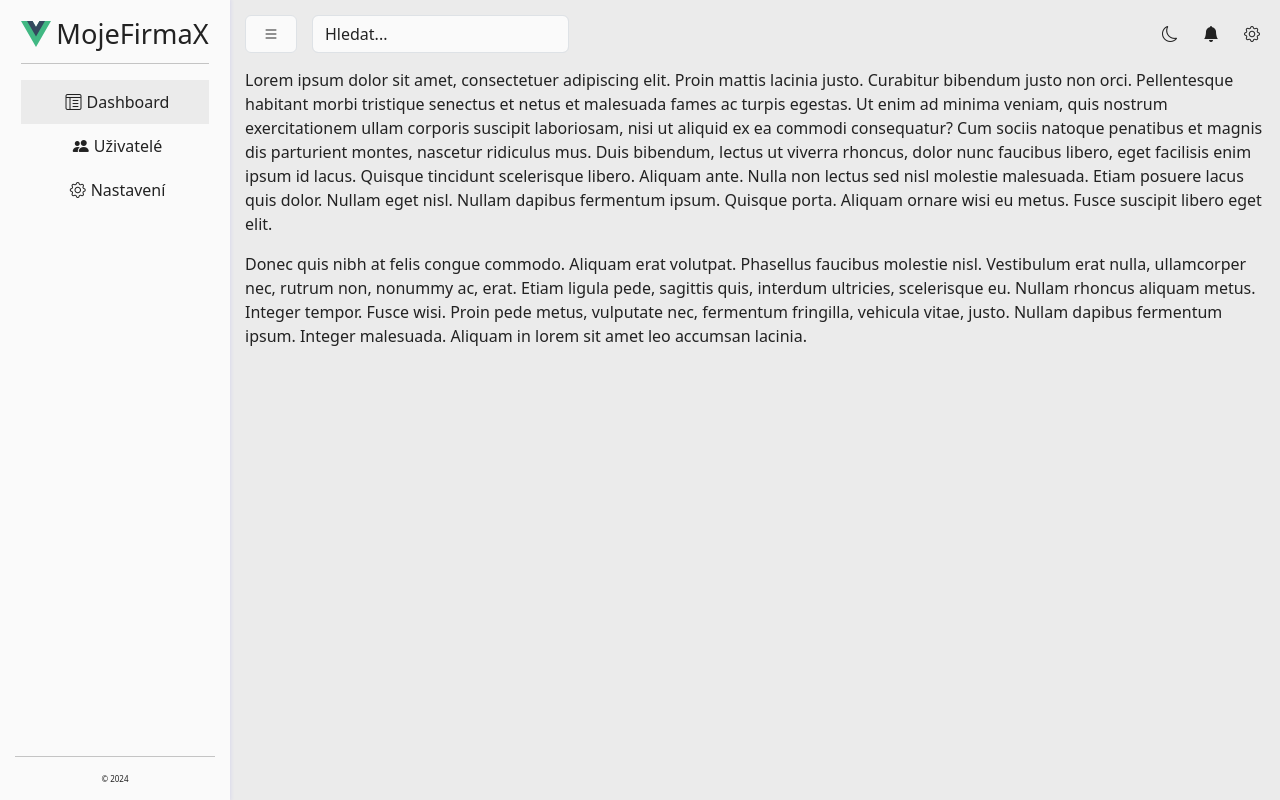
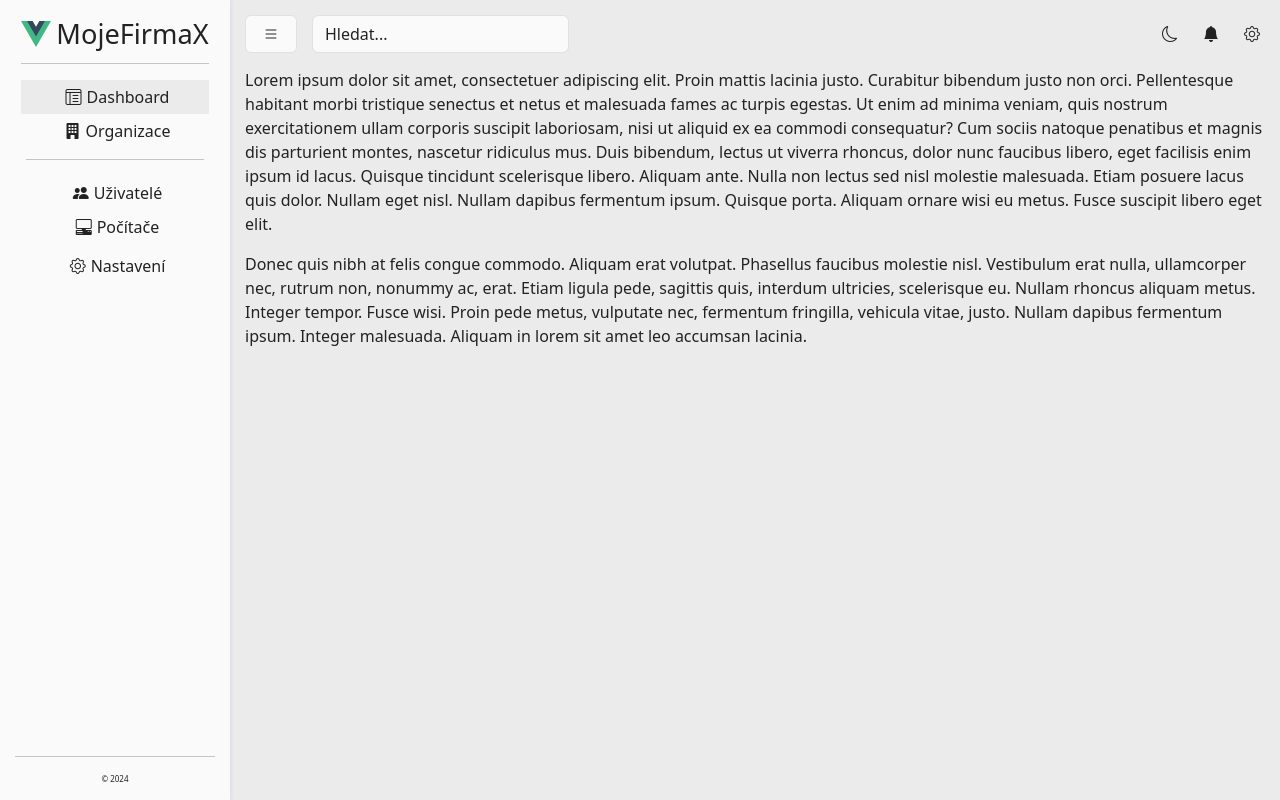
Before and after one commit to jaroslavciza/vue.js-intranet, a Vue app: page / in a window 1280 px wide. Built offline with nearby package versions, Linux system fonts and the light colour scheme; no server answers.

Commit message:
submenu item highlights

```diff
--- a/src/App.vue
+++ b/src/App.vue
@@ -32,6 +32,7 @@ import Navbar from "./components/Navbar.vue";
     /* padding: 0; */
     /* font-size: 1rem; */
   }
+
   #app {
     padding: 0;
   }
@@ -95,9 +96,9 @@ import Navbar from "./components/Navbar.vue";
   }
 
   .btnTheme {
-    background-color: var(--background-color-secondary);
     border-color: var(--button-border-color);
     color: var(--text-color-primary);
+    background-color: var(--background-color-secondary);
   }
 
   .btnTheme:hover {
--- /dev/null
+++ b/src/components/Computers.vue
@@ -0,0 +1,22 @@
+<script setup>
+
+</script>
+
+<template>
+  <div class="computers">
+    <h2>Počítače</h2>
+    <p>
+      Lorem ipsum dolor sit amet, consectetuer adipiscing elit. Proin mattis lacinia justo. Curabitur bibendum justo non orci. Pellentesque habitant morbi tristique senectus et netus et malesuada fames ac turpis egestas. Ut enim ad minima veniam, quis nostrum exercitationem ullam corporis suscipit laboriosam, nisi ut aliquid ex ea commodi consequatur? Cum sociis natoque penatibus et magnis dis parturient montes, nascetur ridiculus mus. Duis bibendum, lectus ut viverra rhoncus, dolor nunc faucibus libero, eget facilisis enim ipsum id lacus. Quisque tincidunt scelerisque libero. Aliquam ante. Nulla non lectus sed nisl molestie malesuada. Etiam posuere lacus quis dolor. Nullam eget nisl. Nullam dapibus fermentum ipsum. Quisque porta. Aliquam ornare wisi eu metus. Fusce suscipit libero eget elit.
+    </p>
+    <!-- {{ $route }} -->
+  </div>
+</template>
+
+<style>
+  .computers {
+    padding-top: 15px;
+    flex: 1;
+    overflow-y: auto;
+    /* width: 100%; */
+  }
+</style>
--- a/src/components/Navbar.vue
+++ b/src/components/Navbar.vue
@@ -11,7 +11,6 @@
 
 <template>
   <div class="navBar">
-
     <div class="navbarLeft">
       <!-- <button :class="store.isDarkTheme ? 'btn btn-dark' : 'btn btn-light'" @click="store.toggleSidebar"><i class="bi bi-list"></i></button> -->
       <button class='btn btnTheme' @click="store.toggleSidebar"><i class="bi bi-list"></i></button>
@@ -33,7 +32,7 @@
     display: flex;
     justify-content: space-between;
     align-items: center;
-    flex-shrink: 0;
+    /* flex-shrink: 0; */
     /* flex-shrink: 0; */
     /* width: 100%; */
   }
--- a/src/components/Sidebar.vue
+++ b/src/components/Sidebar.vue
@@ -1,51 +1,20 @@
 <script setup>
     import { ref } from "vue";
-    import { RouterLink, useRoute } from 'vue-router';
 
     import CompanyName from "./CompanyName.vue";
+    import SidebarMenu from "./SidebarMenu.vue";
+
     import { store } from './store.js';
-
-    const isActiveMenuLink = (routePath) => {
-      const route = useRoute();
-      return route.path === routePath;
-    };
-
-    const menu = ref([
-        {
-            name: "Dashboard",
-            url: "/",
-            icon: 'bi bi-layout-text-window-reverse'
-        },
-        {
-            name: "Uživatelé",
-            url: "/users",
-            icon: 'bi bi-people-fill'
-        },
-        {
-            name: "Nastavení",
-            url: "/settings",
-            icon: 'bi bi-gear'
-        }
-    ]);
 </script>
 
 <template>
     <!-- {{ store.isSidebarCollapsed }} -->
-    <div class="sideBar" :style="{width: store.isSidebarCollapsed ? '30px' : '200px'}">
+    <div class="sideBar" :style="{width: store.isSidebarCollapsed ? '25px' : '200px'}">
         <div class="sidebarTop">
             <CompanyName/>
             <hr>
-            <div class="sidebarMenu">
-                <div :class="[isActiveMenuLink(menuItem.url) ? 'menuItemActive' : '', 'menuItem']" v-for="(menuItem, index) in menu" :key="menuItem.name">
-                  <RouterLink :to="menuItem.url">
-                    <i :class="menuItem.icon"></i>
-                    <span v-if="!store.isSidebarCollapsed">{{ menuItem.name }}</span>
-                  </RouterLink>
-                </div>
-
-            </div>
-        </div>
-
+            <SidebarMenu/>
+          </div>
         <div class="sidebarBottom">
             <hr>
             © 2024
@@ -64,23 +33,7 @@
   }
 
   hr {
-    /* border: 1px solid red; */
     width: 100%;
-    /* margin-bottom: 5px; */
-  }
-
-  .menuItem {
-    width: 100%;
-    text-align: center;
-    padding: 10px;
-  }
-
-  .menuItemActive {
-    background-color: var(--background-color-primary);
-  }
-
-  a {
-    text-decoration: none;
   }
 
   .sidebarTop {
@@ -96,13 +49,4 @@
     gap: 10px;
     justify-content: space-between; */
   }
-
-  .sidebarMenu {
-    display: flex;
-    flex-direction: column;
-    align-items: center;
-    /* gap: 15px; */
-  }
-
-
 </style>
--- /dev/null
+++ b/src/components/SidebarMenu.vue
@@ -0,0 +1,100 @@
+<script setup>
+    import { ref } from "vue";
+    import { RouterLink, useRoute } from 'vue-router';
+
+    import { store } from './store.js';
+
+    const isActiveMenuLink = (routePath) => {
+        const route = useRoute();
+        const firstURLelement = "/"+ route.path.split("/")[1]
+        const firstURLelementRoutePath = "/"+ routePath.split("/")[1]
+        console.log (firstURLelement, firstURLelementRoutePath);
+        //console.log (routePath);
+
+        //return route.path === routePath;
+        return firstURLelement == firstURLelementRoutePath;
+    };
+
+    const isActiveSubmenuLink = (routePath) => {
+      const route = useRoute();
+      //console.log(route.path);
+      return route.path === routePath;
+    return false;
+    };
+
+    const menu = [
+        {
+            name: "Dashboard",
+            url: "/",
+            icon: 'bi bi-layout-text-window-reverse',
+            submenu: [],
+        },
+        {
+            name: "Organizace",
+            url: "/organizace/uzivatele",
+            icon: 'bi bi-building-fill',
+            submenu: [
+            {
+                name: 'Uživatelé',
+                url: "/organizace/uzivatele",
+                icon: 'bi bi-people-fill',
+            },
+            {
+                name: 'Počítače',
+                url: "/organizace/pocitace",
+                icon: 'bi bi-pc-display-horizontal',
+            },
+            ]
+        },
+        {
+            name: "Nastavení",
+            url: "/settings",
+            icon: 'bi bi-gear',
+            submenu: [],
+        }
+    ];
+</script>
+
+<template>
+    <div class="sidebarMenu">
+        <div :class="[isActiveMenuLink(menuItem.url) ? 'menuItemActive' : '', 'menuItem']" v-for="(menuItem) in menu" :key="menuItem.name">
+            <RouterLink :to="menuItem.url">
+                <i :class="menuItem.icon"></i>
+                <span v-if="!store.isSidebarCollapsed">{{ menuItem.name }}</span>
+            </RouterLink>
+
+            <hr  v-if="menuItem.submenu.length !== 0">
+
+            <div v-if="menuItem.submenu.length !== 0"
+                :class="[isActiveSubmenuLink(submenuItem.url) ? 'submenuItemActive' : '', 'menuItem']"
+                v-for="(submenuItem) in menuItem.submenu" :key="submenuItem.name">
+
+                <RouterLink :to="submenuItem.url">
+                    <i :class="submenuItem.icon"></i>
+                    <span v-if="!store.isSidebarCollapsed">{{ submenuItem.name }}</span>
+                </RouterLink>
+            </div>
+        </div>
+    </div>
+</template>
+
+<style scoped>
+  .menuItem {
+    width: 100%;
+    text-align: center;
+    padding: 5px;
+  }
+
+  .menuItemActive {
+    background-color: var(--background-color-primary);
+  }
+
+  .submenuItemActive {
+    background-color: var(--background-color-secondary);
+    /* background-color: white; */
+  }
+
+  a {
+    text-decoration: none;
+  }
+  </style>
--- a/src/router/index.js
+++ b/src/router/index.js
@@ -1,6 +1,7 @@
 import { createRouter, createWebHistory } from "vue-router";
 import HomeView from "../views/HomeView.vue";
 import UsersView from "../views/UsersView.vue";
+import ComputersView from "../views/ComputersView.vue";
 import NotFoundView from "../views/NotFoundView.vue";
 
 const router = createRouter({
@@ -11,11 +12,36 @@ const router = createRouter({
         name: "home",
         component: HomeView,
       },
+      // {
+      //   path: "/organizace",
+      //   name: "organization",
+      //   component: UsersView,
+      // },
       {
-        path: "/users/",
-        name: "users",
-        component: UsersView,
+        path: "/organizace",
+        //name: "organization",
+        //component: HomeView,
+        children: [
+          {
+            path: '',
+            component: UsersView,
+          },
+          {
+            path: "uzivatele",
+            component: UsersView,
+          },
+          {
+            path: 'pocitace',
+            component: ComputersView,
+          },
+
+        ]
       },
+      // {
+      //   path: "/organizace/pocitace",
+      //   name: "computers",
+      //   component: ComputersView,
+      // },
       {
         path: '/:catchAll(.*)',
         name: 'not-found',
--- /dev/null
+++ b/src/views/ComputersView.vue
@@ -0,0 +1,7 @@
+<script setup>
+  import Computers from '@/components/Computers.vue';
+</script>
+
+<template>
+  <Computers/>
+</template>
```
